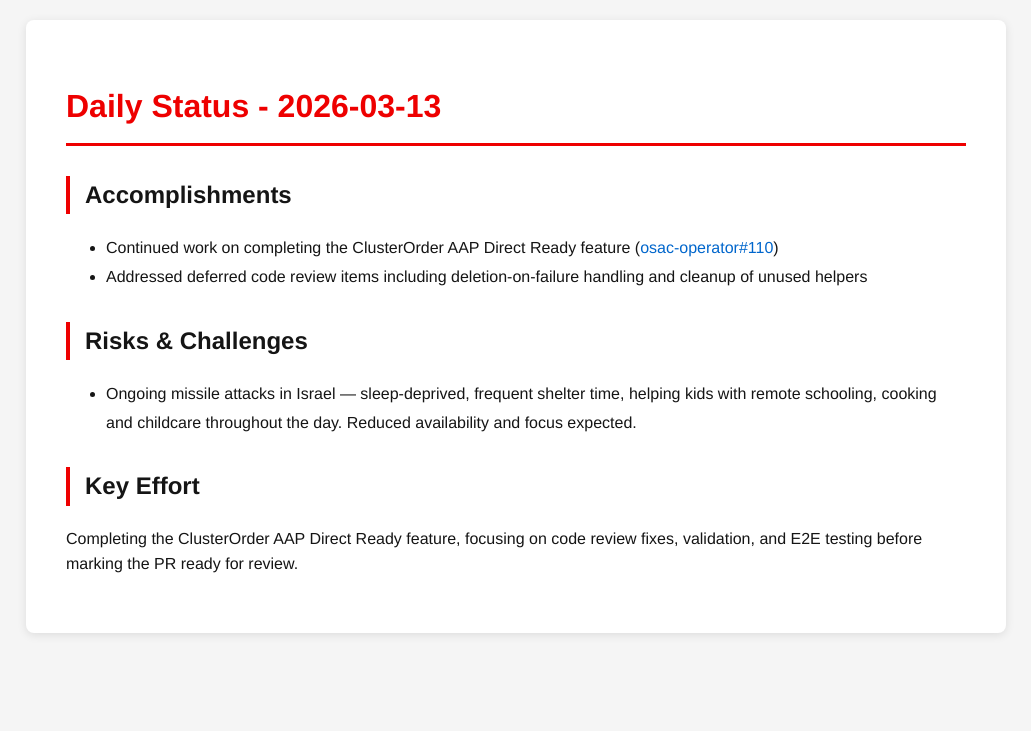
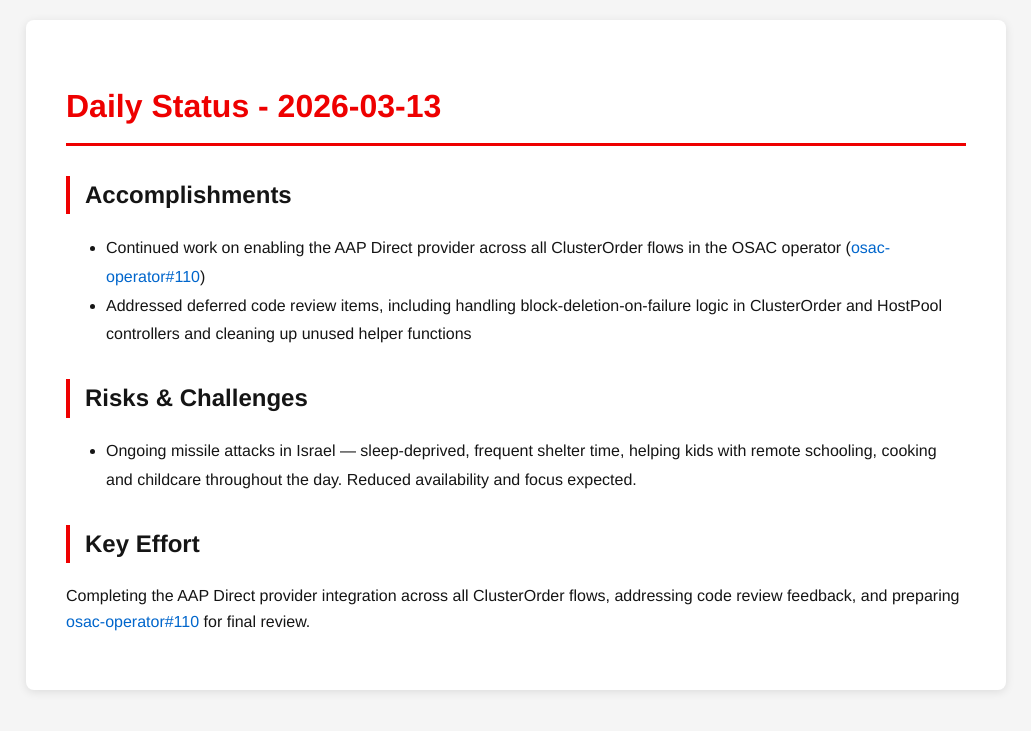
Before and after one commit to tzvatot/daily-status, a Jekyll site: the page built from 2026-03-13.md, in a window 1280 px wide. Shown: the top 731 px of the page, without its empty margins (124-1155 px from the left). Built offline with Jekyll 4.4.1, drawn with Linux system fonts in a browser that asks for light colours.

Commit message:
Daily status update - 2026-03-13

```diff
--- a/2026-03-13.md
+++ b/2026-03-13.md
@@ -7,11 +7,11 @@
 # Daily Status - 2026-03-13
 
 ## Accomplishments
-- Continued work on completing the ClusterOrder AAP Direct Ready feature ([osac-operator#110](https://github.com/osac-project/osac-operator/pull/110))
-- Addressed deferred code review items including deletion-on-failure handling and cleanup of unused helpers
+- Continued work on enabling the AAP Direct provider across all ClusterOrder flows in the OSAC operator ([osac-operator#110](https://github.com/osac-project/osac-operator/pull/110))
+- Addressed deferred code review items, including handling block-deletion-on-failure logic in ClusterOrder and HostPool controllers and cleaning up unused helper functions
 
 ## Risks & Challenges
 - Ongoing missile attacks in Israel — sleep-deprived, frequent shelter time, helping kids with remote schooling, cooking and childcare throughout the day. Reduced availability and focus expected.
 
 ## Key Effort
-Completing the ClusterOrder AAP Direct Ready feature, focusing on code review fixes, validation, and E2E testing before marking the PR ready for review.
+Completing the AAP Direct provider integration across all ClusterOrder flows, addressing code review feedback, and preparing [osac-operator#110](https://github.com/osac-project/osac-operator/pull/110) for final review.
```
